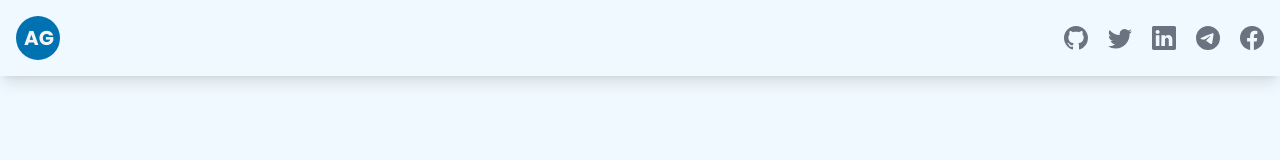
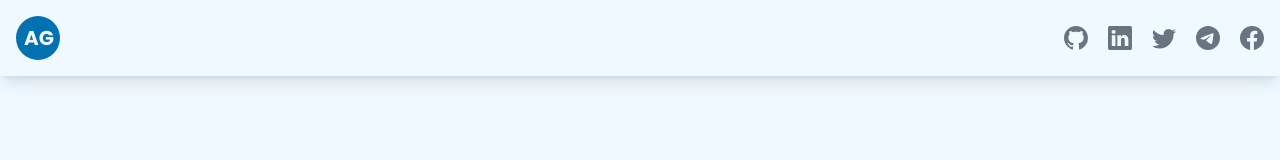
Before and after one commit to pingAvisek/Portfolio, a React (Vite) app: page / in a window 1280 px wide. Shown: the top 160 px of the page. Built offline with nearby package versions, Linux system fonts and the light colour scheme.

Commit message:
navbar link changed to data.jsx for adding data in future simplicity

```diff
--- a/src/Layouts/RootLayout.jsx
+++ b/src/Layouts/RootLayout.jsx
@@ -1,11 +1,11 @@
 import React from "react";
-import HeaderLayout from "../pages/Header";
+import Header from "../pages/Header";
 import Home from "../pages/Home";
 
 export default function RootLayout() {
   return (
     <>
-      <HeaderLayout />
+      <Header />
       <Home />
     </>
   );
--- /dev/null
+++ b/src/assets/data.jsx
@@ -0,0 +1,39 @@
+import {
+  BsGithub,
+  BsTwitter,
+  BsLinkedin,
+  BsTelegram,
+  BsFacebook,
+} from "react-icons/bs";
+
+export default [
+  {
+    navLinks: [
+      {
+        icons: <BsGithub />,
+        url: "https://github.com/pingAvisek",
+        color: "#171515",
+      },
+      {
+        icons: <BsLinkedin />,
+        url: "https://www.linkedin.com/in/pingavisek/",
+        color: "#0072b1",
+      },
+      {
+        icons: <BsTwitter />,
+        url: "https://twitter.com/pingAvisek",
+        color: "#00acee",
+      },
+      {
+        icons: <BsTelegram />,
+        url: "https://t.me/pingAvisek",
+        color: "#0088cc",
+      },
+      {
+        icons: <BsFacebook />,
+        url: "https://www.facebook.com/pingAvisek",
+        color: "#3b5998",
+      },
+    ],
+  },
+];
--- a/src/pages/Header.jsx
+++ b/src/pages/Header.jsx
@@ -1,14 +1,10 @@
 import { Link } from "react-router-dom";
 import Logo from "../components/Logo";
-import {
-  BsGithub,
-  BsTwitter,
-  BsLinkedin,
-  BsTelegram,
-  BsFacebook,
-} from "react-icons/bs";
+import data from "../assets/data";
 
 export default function Header() {
+  const navLinkArray = data[0].navLinks;
+
   return (
     <>
       <div className="header-layout">
@@ -22,37 +18,17 @@ export default function Header() {
                 className="gap-5 text-gray-500 justify-center items-center flex"
                 id="menu"
               >
-                <li className="nav-li hover:text-[#171515]">
-                  <Link to="https://github.com/pingAvisek" target="_blank">
-                    <BsGithub />
-                  </Link>
-                </li>
-                <li className="nav-li hover:text-[#00acee]">
-                  <Link to="https://twitter.com/pingAvisek" target="_blank">
-                    <BsTwitter />
-                  </Link>
-                </li>
-                <li className="nav-li hover:text-primary-700">
-                  <Link
-                    to="https://www.linkedin.com/in/pingavisek/"
-                    target="_blank"
+                {/* Mapping through the navLinkArray */}
+                {navLinkArray.map((navLink, index) => (
+                  <li
+                    className={`nav-li hover:text-[${navLink.color}]`}
+                    key={index}
                   >
-                    <BsLinkedin />
-                  </Link>
-                </li>
-                <li className="nav-li hover:text-[#0088cc]">
-                  <Link to="https://t.me/pingAvisek" target="_blank">
-                    <BsTelegram />
-                  </Link>
-                </li>
-                <li className="nav-li hover:text-[#3b5998]">
-                  <Link
-                    to="https://www.facebook.com/pingAvisek"
-                    target="_blank"
-                  >
-                    <BsFacebook />
-                  </Link>
-                </li>
+                    <Link target="_blank" to={navLink.url}>
+                      {navLink.icons}
+                    </Link>
+                  </li>
+                ))}
               </ul>
             </nav>
           </div>
```
Also changed, not shown: 1 other file (tests, documents, lock files or other folders).
